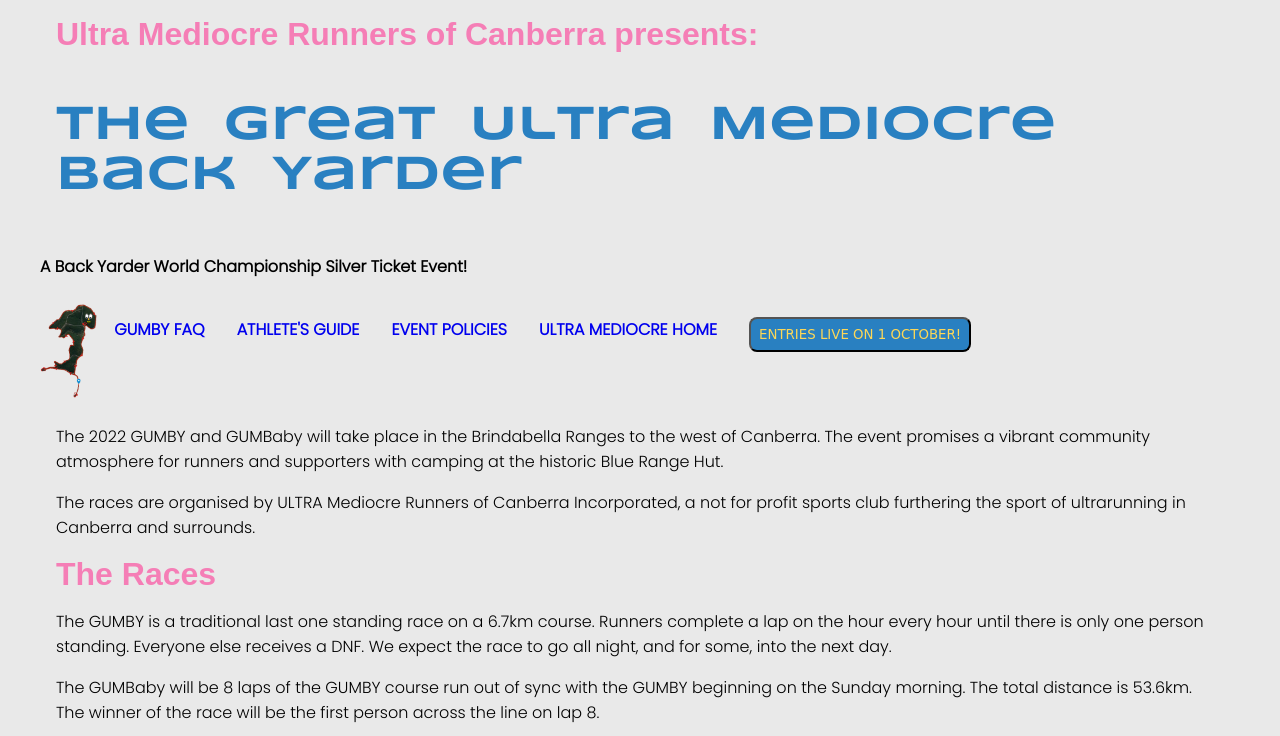
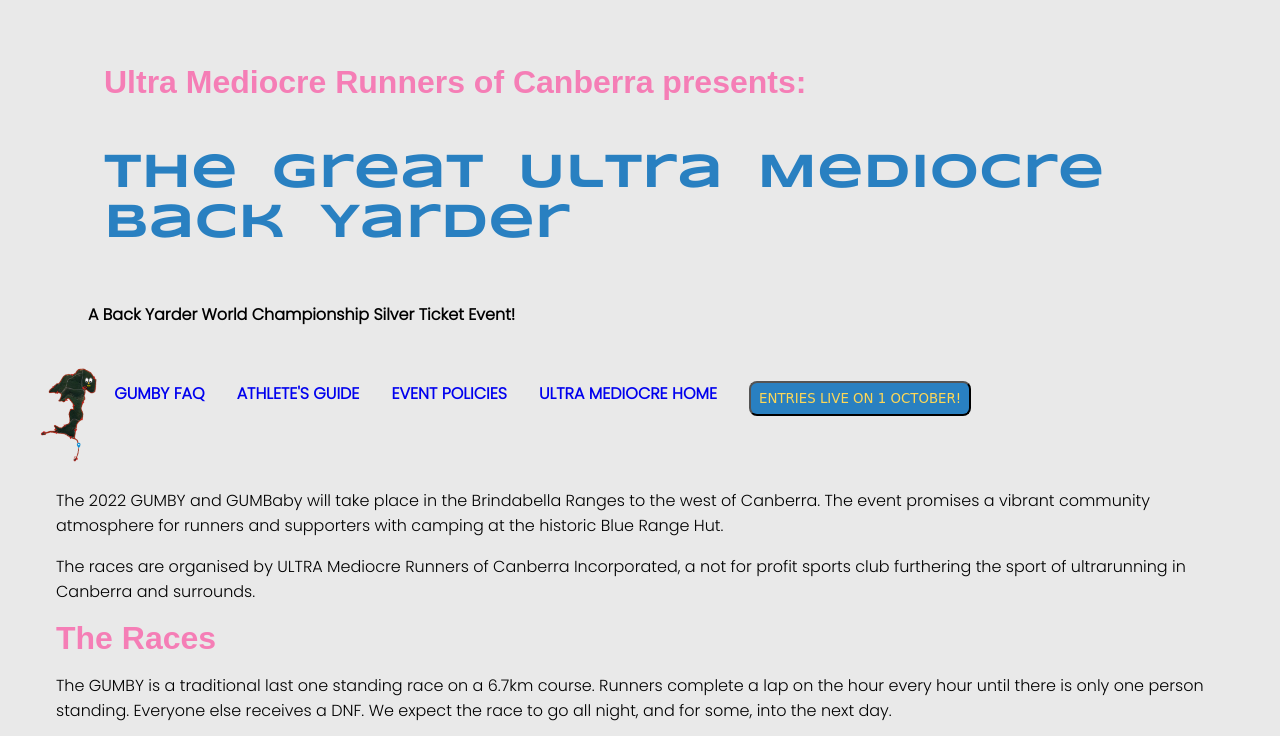
Before and after one commit to elliotrunsalot/UMRoCUAT, a plain HTML site: page GUMBY_2022.html in a window 1280 px wide. Shown: the top 736 px of the page. Drawn offline with nearby package versions, Linux system fonts and the light colour scheme; some packages are replaced by stand-ins of ours; a web font is replaced by a local one.

Commit message:
Update GUMBY_2022.html

```diff
--- a/GUMBY_2022.html
+++ b/GUMBY_2022.html
@@ -13,22 +13,20 @@
       src="https://maps.googleapis.com/maps/api/js?key=AIzaSyBhKr84gBQVxhZsfsda61kgSATULTcrRVo&callback=initMap&libraries=&v=weekly"
       defer></script>
     <link rel="stylesheet" href="style.css">
-    <script src="./index.js"></script>
+    <script src="app.js"></script>
     <link rel="preconnect" href="https://fonts.gstatic.com">
     <link href="https://fonts.googleapis.com/css2?family=Syncopate:wght@700&family=Kanit:ital,wght@1,100&family=Poppins:wght@300&family=Permanent+Marker&family=Monoton&family=Shadows+Into+Light&family=Chelsea+Market&family=Gloria+Hallelujah&display=swap" rel="stylesheet">
 </head>
 
 <body>
-    <div class="width background">
-        <div class="header22">
-
-
+    <div class="width">
+        <div class="header">
             <div class="burger">
 			    <div class="line1"></div>
 			    <div class="line2"></div>
 			    <div class="line3"></div>
 		    </div>
-            <script src="app.js"></script>
+
             <h2>Ultra Mediocre Runners of Canberra presents:</h2>
             <h1>The Great Ultra Mediocre Back Yarder</h1>
             <h4>A Back Yarder World Championship Silver Ticket Event!</h4>
```
